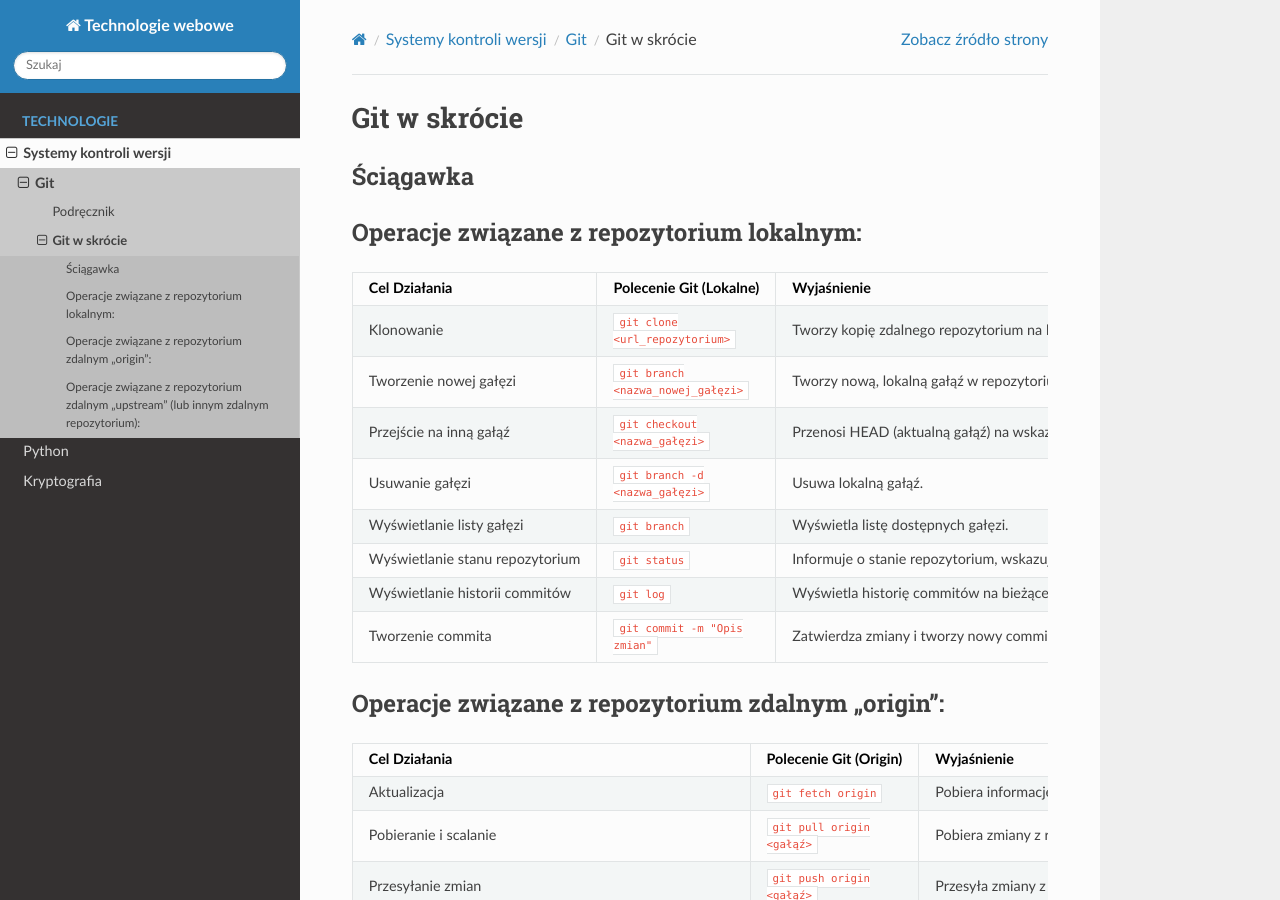
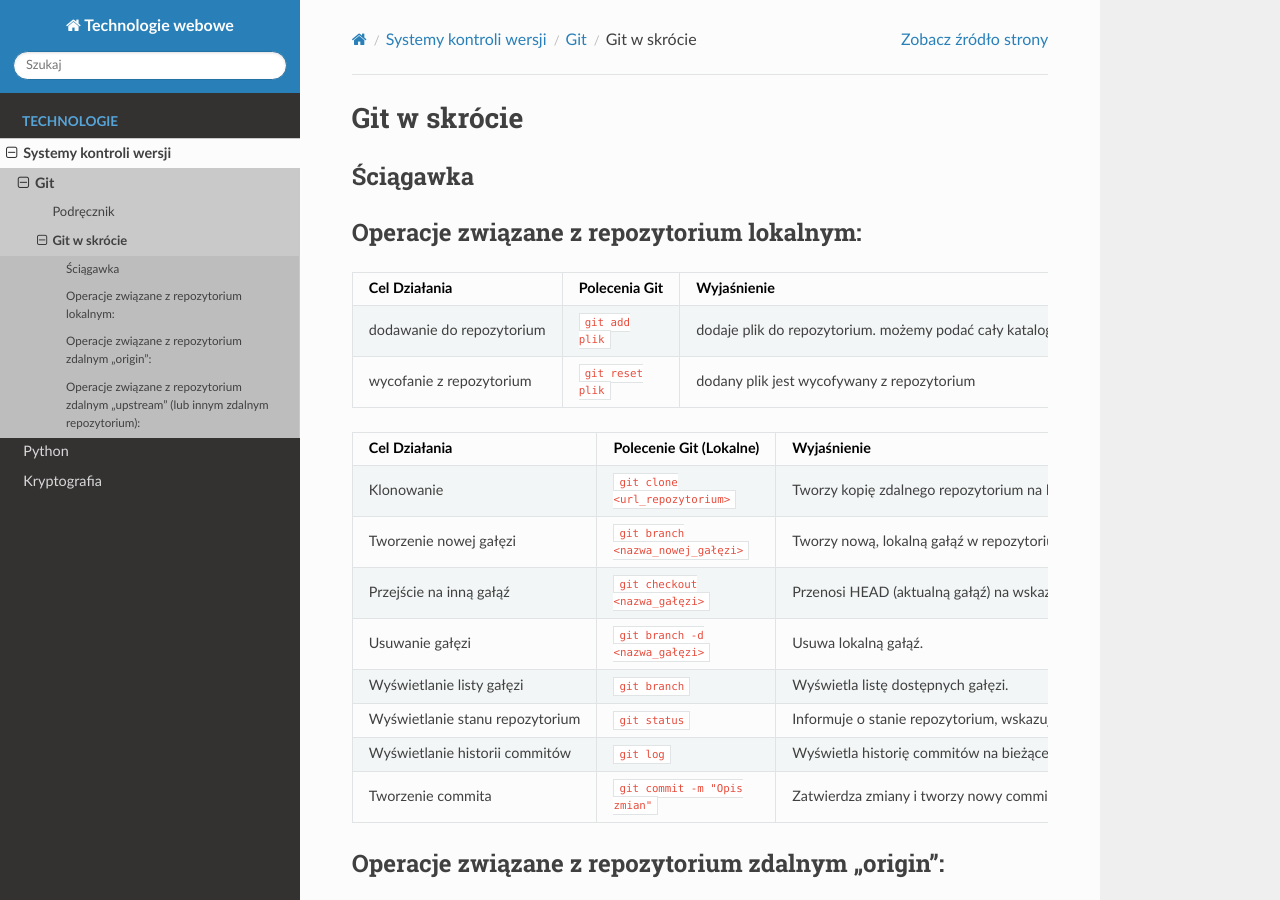
Before and after one commit to limielski/UsingSphinx, a Sphinx documentation site: the page built from docs/source/git/git-cheat.rst, in a window 1280 px wide and 900 px high. Built offline with Sphinx 7.4.7 and the Read the Docs theme 2.0.0, drawn with Linux system fonts in a browser that asks for light colours.

Commit message:
Add new entries to Git cheat sheet
The commit introduces a new table with detailed explanations on how to add and reset files in a local Git repository. It provides clear instructions and command syntax for a better understanding of these fundamental Git commands.

```diff
--- a/docs/source/git/git-cheat.rst
+++ b/docs/source/git/git-cheat.rst
@@ -7,6 +7,19 @@
 Operacje związane z repozytorium lokalnym:
 ------------------------------------------
 
+.. list-table::
+   :widths: 25 30 45
+   :header-rows: 1
+
+   * - Cel Działania
+     - Polecenia Git
+     - Wyjaśnienie
+   * - dodawanie do repozytorium
+     - ``git add plik``
+     - dodaje plik do repozytorium. możemy podać cały katalog. Jesli chcemy dodać bieżący podajemy znak kropki``.``
+   * - wycofanie z repozytorium
+     - ``git reset plik``
+     - dodany plik jest wycofywany z repozytorium
 
 .. list-table::
    :widths: 25 30 45
```
